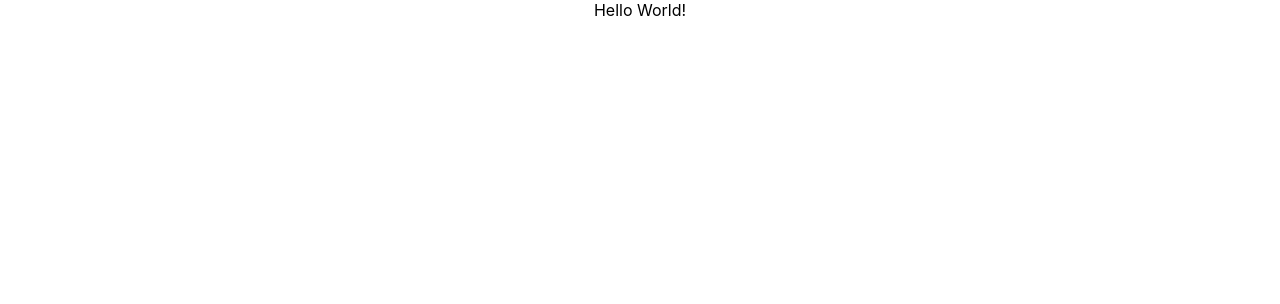
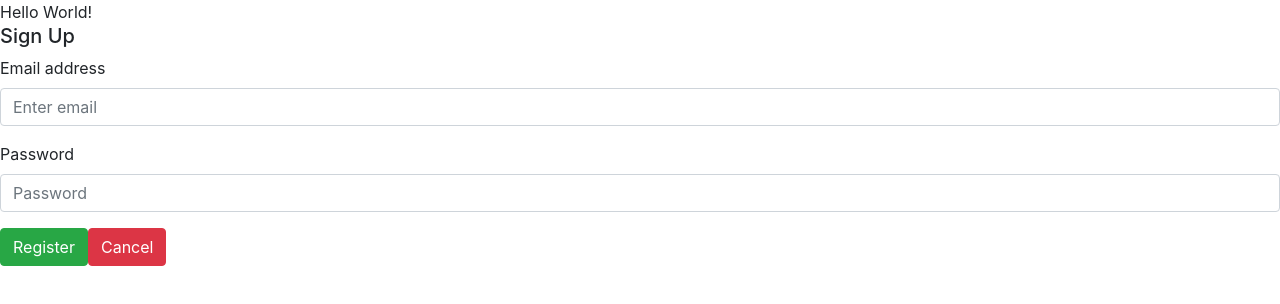
Before and after one commit to zaferozzcan/study-tracker, a React (Create React App) app: page /user/register in a window 1280 px wide. Shown: the top 304 px of the page. Built offline with nearby package versions, Linux system fonts and the light colour scheme.

Commit message:
Register component

```diff
--- a/src/App.css
+++ b/src/App.css
@@ -1,4 +1,4 @@
-.App {
+/* .App {
   text-align: center;
 }
 
@@ -35,4 +35,4 @@
   to {
     transform: rotate(360deg);
   }
-}
+} */
--- a/src/App.js
+++ b/src/App.js
@@ -1,4 +1,5 @@
 import "./App.css";
+import "bootstrap/dist/css/bootstrap.min.css";
 import { Switch, Route } from "react-router-dom";
 import Register from "./components/auth/Register";
 
@@ -7,9 +8,7 @@ function App() {
     <div className="App">
       Hello World!
       <Switch>
-        <Route exact path="user/register">
-          <Register />
-        </Route>
+        <Route exact path="/user/register" component={Register}></Route>
       </Switch>
     </div>
   );
```
Also changed, not shown: src/components/auth/Register.jsx (+1 -22 lines).
